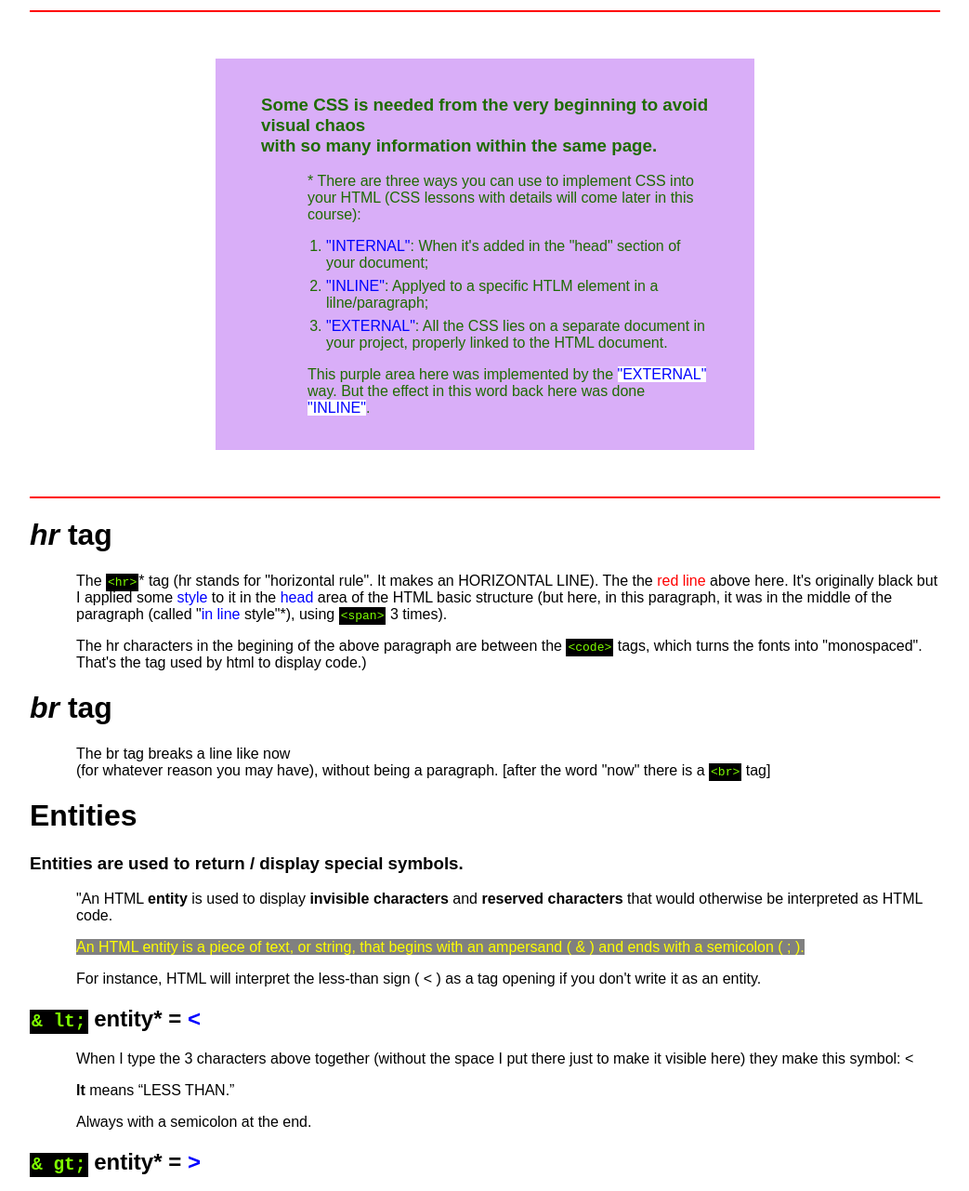
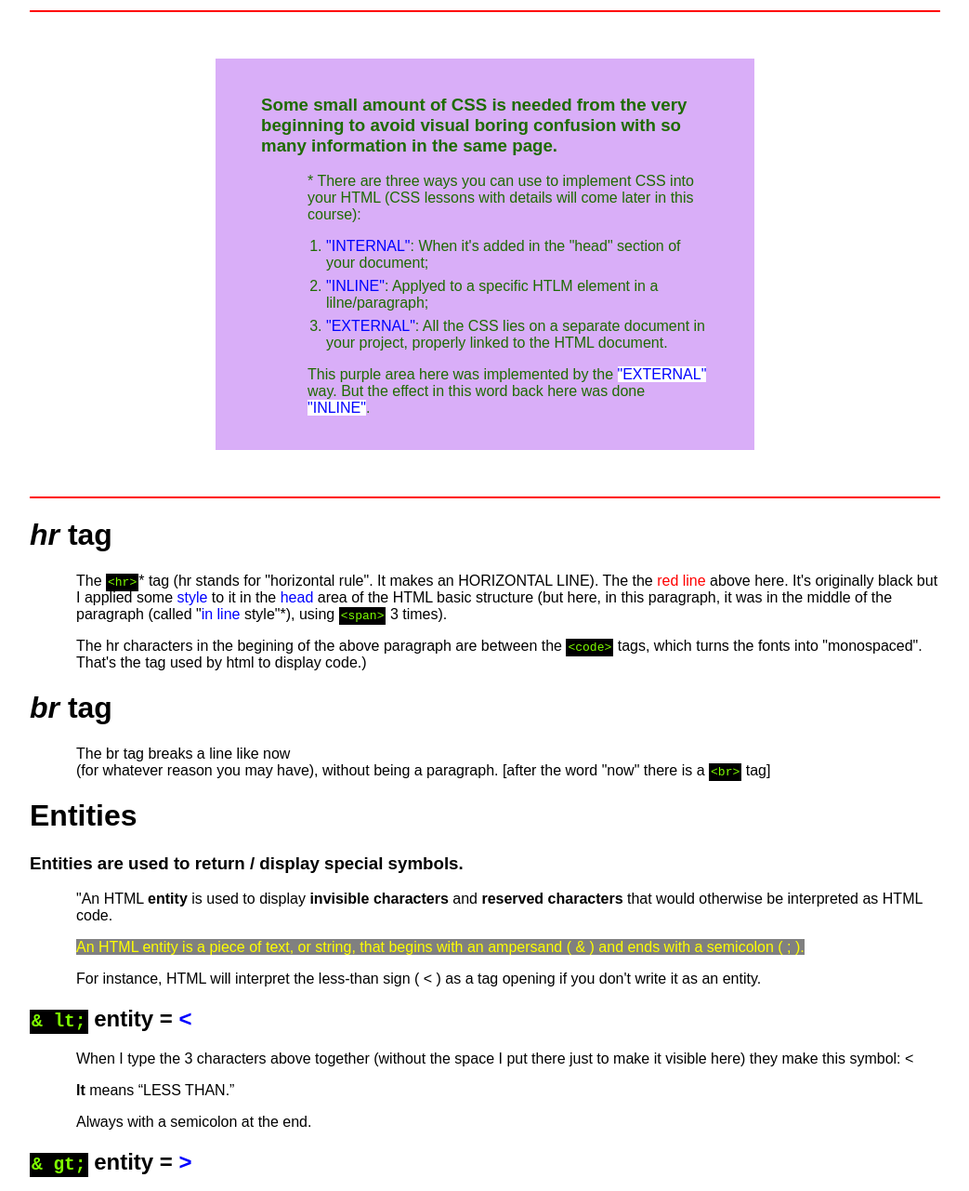
Before and after one commit to ricardobecheli/HTML-CSS-Module1-Curso-em-Video, a plain HTML site: page index.html in a window 1280 px wide. Shown: the part 199-1480 px from the top of the page at 93% size, without its empty margins (118-1161 px from the left). Drawn offline with Linux system fonts and the light colour scheme.

Commit message:
Update index.html

```diff
--- a/index.html
+++ b/index.html
@@ -31,7 +31,7 @@
     <hr>
     <div class="comment">
         <h3>
-            Some CSS is needed from the very beginning to avoid visual chaos <br> with so many information within the same page.
+            Some small amount of CSS is needed from the very beginning to avoid visual boring confusion with so many information in the same page.
         </h3>
 
             <p>* There are three ways you can use to implement CSS into your HTML (CSS lessons with details will come later in this course):</p>
@@ -66,12 +66,12 @@
 
         <p>For instance, HTML will interpret the less-than sign ( &lt; ) as a tag opening if you don't write it as an entity.</p>
 
-    <h2><code>& lt;</code> entity* = <span style="color: blue;">&lt;</span></h2>
+    <h2><code>& lt;</code> entity = <span style="color: blue;">&lt;</span></h2>
         <p>When I type the 3 characters above together (without the space I put there just to make it visible here) they make this symbol: &lt;</p>
         <p><strong>lt</strong>  means <q>LESS THAN.</q></p>
         <P>Always with a semicolon at the end.</P>
 
-    <h2><code>& gt;</code> entity* = <span style="color: blue;">&gt;</span> </h2>
+    <h2><code>& gt;</code> entity = <span style="color: blue;">&gt;</span> </h2>
         <p>When I type the 3 characters above together (<strong>without</strong>  the space I put there just to make it visible here) they make this symbol: &gt;</p> <!-- Comentário é assim, lembra? Abre tag, exclamação, dois traços. -->
         <p><strong>gt</strong>  means <q>GREATER THAN.</q></p>
         <P>Always with a semicolon at the end.</P>
```
